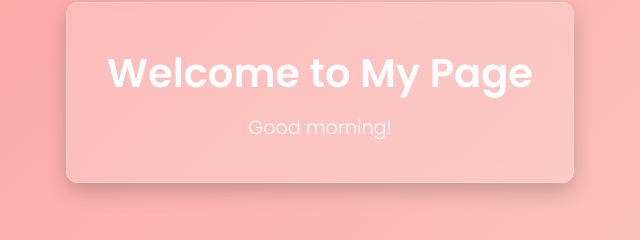
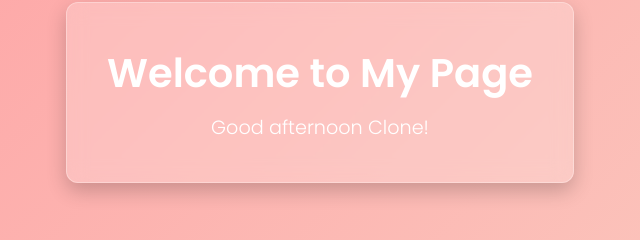
Before and after one commit to castanar123/Castanar, a plain HTML site: page index.html in a window 1280 px wide. Shown: the part 308-548 px from the top of the page, 320-960 px from the left. Drawn offline with Linux system fonts and the light colour scheme.

Commit message:
Collaborator added new feature

```diff
--- a/index.html
+++ b/index.html
@@ -48,7 +48,7 @@
 <body>
     <div class="container">
         <h1>Welcome to My Page</h1>
-        <p>Good morning!</p>
+        <p>Good afternoon Clone!</p>
     </div>
 </body>
 </html>
```
